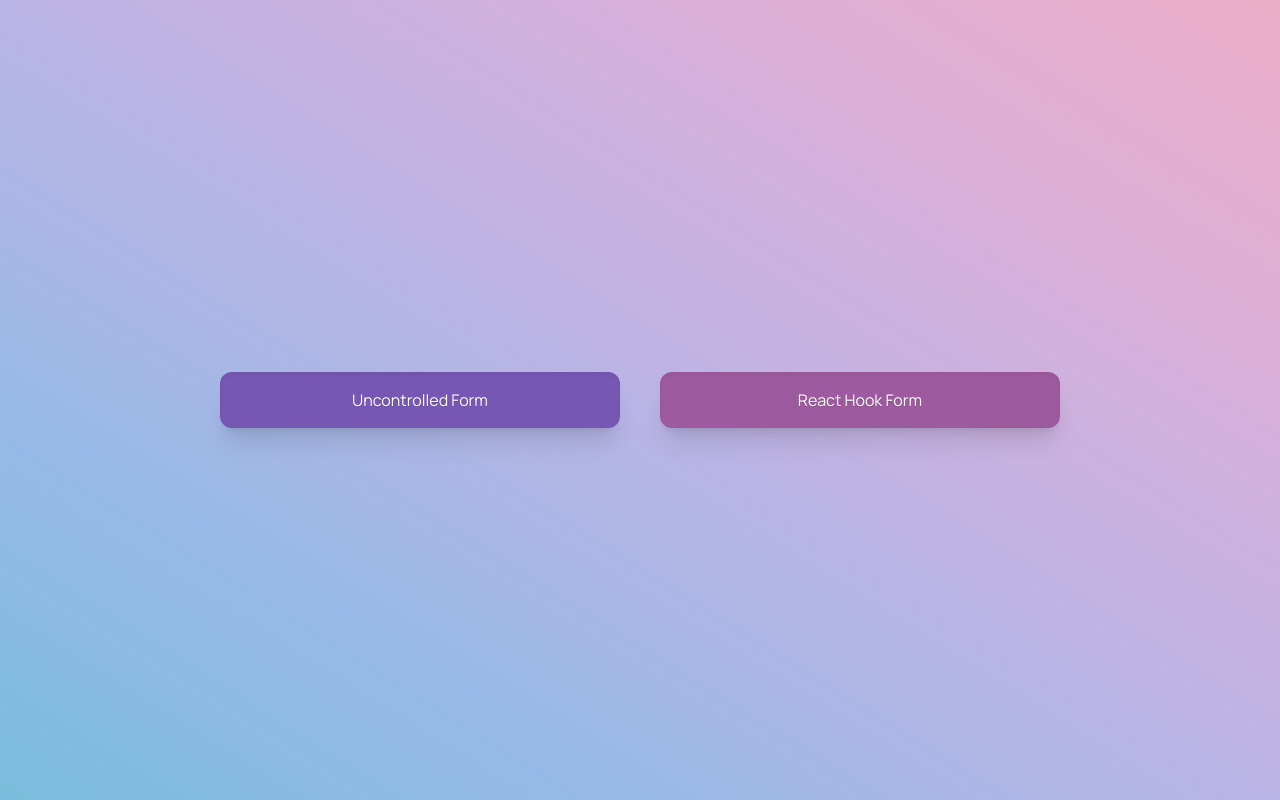
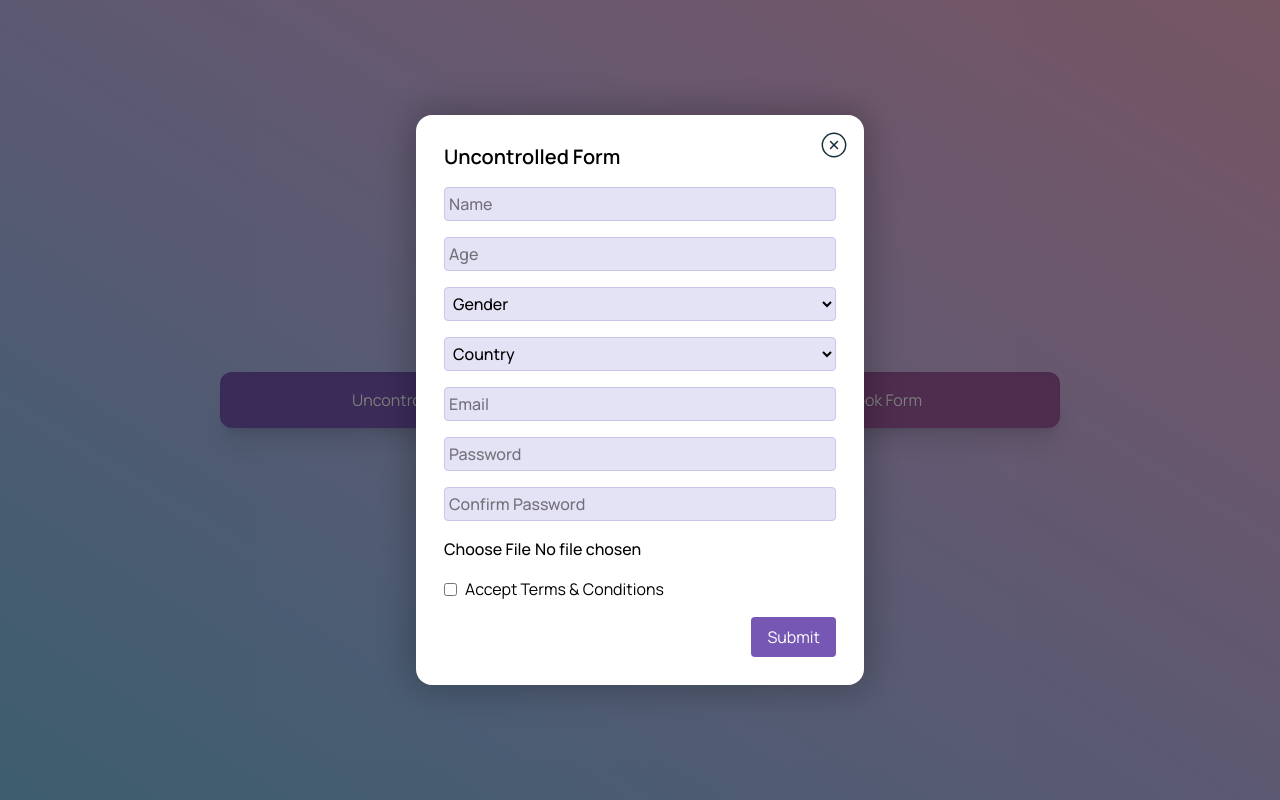
Before and after one commit to AlyaEngineer/RS-React-App-2025Q3, a React (Vite) app in the folder forms-project/: page / in a window 1280 px wide. Both pictures are taken after a click on the button "Uncontrolled Form". Built offline with nearby package versions, Linux system fonts and the light colour scheme.

Commit message:
feat: add Modal component

```diff
--- a/forms-project/src/App.tsx
+++ b/forms-project/src/App.tsx
@@ -1,15 +1,41 @@
+import { useState } from 'react';
+import { createPortal } from 'react-dom';
+
 import { Button } from './components/Button';
+import { FormContent } from './components/FormContent';
 
 export default function App() {
+  const [modalOpen, setModalOpen] = useState(false);
+  const [uncontrolled, setUncontrolled] = useState(true);
+
+  const openUncontrolled = () => {
+    setUncontrolled(true);
+    setModalOpen(true);
+  };
+
+  const openHookForm = () => {
+    setUncontrolled(false);
+    setModalOpen(true);
+  };
+
   return (
     <div className="flex min-h-screen items-center justify-center gap-10 p-10 max-md:flex-col">
-      <Button className="bg-button-background hover:bg-button-background-hover">
+      <Button
+        onClick={openUncontrolled}
+        className="bg-button-background hover:bg-button-background-hover"
+      >
         Uncontrolled Form
       </Button>
 
-      <Button className="bg-button-reload hover:bg-button-reload-hover">
+      <Button onClick={openHookForm} className="bg-button-reload hover:bg-button-reload-hover">
         React Hook Form
       </Button>
+
+      {modalOpen &&
+        createPortal(
+          <FormContent onClose={() => setModalOpen(false)} uncontrolled={uncontrolled} />,
+          document.body
+        )}
     </div>
   );
 }
--- /dev/null
+++ b/forms-project/src/components/FormContent.tsx
@@ -0,0 +1,237 @@
+import { useState, useRef } from 'react';
+
+import Modal from './Modal';
+
+type FormContentProps = {
+  onClose: () => void;
+  uncontrolled?: boolean;
+};
+
+export const FormContent = ({ onClose, uncontrolled }: FormContentProps) => {
+  const countries = ['USA', 'UK', 'Germany', 'France', 'Canada'];
+  const [preview, setPreview] = useState<string | null>(null);
+
+  const nameRef = useRef<HTMLInputElement>(null);
+  const ageRef = useRef<HTMLInputElement>(null);
+  const emailRef = useRef<HTMLInputElement>(null);
+  const passwordRef = useRef<HTMLInputElement>(null);
+  const confirmPasswordRef = useRef<HTMLInputElement>(null);
+  const genderRef = useRef<HTMLSelectElement>(null);
+  const termsRef = useRef<HTMLInputElement>(null);
+  const countryRef = useRef<HTMLSelectElement>(null);
+  const pictureRef = useRef<HTMLInputElement>(null);
+
+  const [formData, setFormData] = useState({
+    name: '',
+    age: '',
+    email: '',
+    password: '',
+    confirmPassword: '',
+    gender: '',
+    acceptTnC: false,
+    country: '',
+    picture: null as File | null,
+  });
+
+  const handleChange = (e: React.ChangeEvent<HTMLInputElement | HTMLSelectElement>) => {
+    const target = e.target as HTMLInputElement;
+    const { name, type, value, checked, files } = target;
+
+    let fieldValue: string | boolean | File | null = value;
+
+    if (type === 'checkbox') {
+      fieldValue = checked;
+    } else if (type === 'file') {
+      fieldValue = files?.[0] ?? null;
+
+      if (fieldValue) {
+        const reader = new FileReader();
+        reader.onloadend = () => setPreview(reader.result as string);
+        reader.readAsDataURL(fieldValue);
+      }
+    }
+
+    setFormData((prev) => ({
+      ...prev,
+      [name]: fieldValue,
+    }));
+  };
+
+  const handleSubmit = (e: React.FormEvent) => {
+    e.preventDefault();
+    if (uncontrolled) {
+      console.log({
+        name: nameRef.current?.value,
+        age: ageRef.current?.value,
+        email: emailRef.current?.value,
+        password: passwordRef.current?.value,
+        confirmPassword: confirmPasswordRef.current?.value,
+        gender: genderRef.current?.value,
+        acceptTnC: termsRef.current?.checked,
+        country: countryRef.current?.value,
+        picture: pictureRef.current?.files?.[0],
+      });
+    } else {
+      console.log(formData, preview);
+    }
+    onClose();
+  };
+
+  const inputClass = `w-full border rounded p-1 focus:outline-none bg-input-background/50 border-input-background border-1 ${
+    uncontrolled ? 'focus:border-button-background' : 'focus:border-button-reload'
+  }`;
+
+  return (
+    <Modal isOpen={true} onClose={onClose}>
+      <h2 className="mb-4 text-xl font-semibold">
+        {uncontrolled ? 'Uncontrolled Form' : 'Hook Form'}
+      </h2>
+
+      <form className="space-y-4" onSubmit={handleSubmit}>
+        <label htmlFor="name" className="block font-medium">
+          <input
+            id="name"
+            name="name"
+            placeholder="Name"
+            autoComplete="name"
+            {...(uncontrolled
+              ? { ref: nameRef }
+              : { name: 'name', value: formData.name, onChange: handleChange })}
+            className={inputClass}
+          />
+        </label>
+
+        <label htmlFor="age" className="block font-medium">
+          <input
+            id="age"
+            name="age"
+            type="number"
+            placeholder="Age"
+            autoComplete="bday"
+            {...(uncontrolled
+              ? { ref: ageRef }
+              : { name: 'age', value: formData.age, onChange: handleChange })}
+            className={inputClass}
+          />
+        </label>
+
+        <label htmlFor="gender" className="block font-medium">
+          <select
+            id="gender"
+            name="gender"
+            autoComplete="sex"
+            {...(uncontrolled
+              ? { ref: genderRef, defaultValue: '' }
+              : { name: 'gender', value: formData.gender, onChange: handleChange })}
+            className={inputClass}
+          >
+            <option value="">Gender</option>
+            <option value="male">Male</option>
+            <option value="female">Female</option>
+          </select>
+        </label>
+
+        <label htmlFor="country" className="block font-medium">
+          <select
+            id="country"
+            name="country"
+            autoComplete="country-name"
+            {...(uncontrolled
+              ? { ref: countryRef, defaultValue: '' }
+              : { name: 'country', value: formData.country, onChange: handleChange })}
+            className={inputClass}
+          >
+            <option value="">Country</option>
+            {countries.map((c) => (
+              <option key={c} value={c}>
+                {c}
+              </option>
+            ))}
+          </select>
+        </label>
+
+        <label htmlFor="email" className="block font-medium">
+          <input
+            id="email"
+            name="email"
+            type="email"
+            placeholder="Email"
+            autoComplete="email"
+            {...(uncontrolled
+              ? { ref: emailRef }
+              : { name: 'email', value: formData.email, onChange: handleChange })}
+            className={inputClass}
+          />
+        </label>
+
+        <label htmlFor="password" className="block font-medium">
+          <input
+            id="password"
+            name="password"
+            type="password"
+            placeholder="Password"
+            autoComplete="new-password"
+            {...(uncontrolled
+              ? { ref: passwordRef }
+              : { name: 'password', value: formData.password, onChange: handleChange })}
+            className={inputClass}
+          />
+        </label>
+
+        <label htmlFor="confirmPassword" className="block font-medium">
+          <input
+            id="confirmPassword"
+            name="confirmPassword"
+            type="password"
+            placeholder="Confirm Password"
+            autoComplete={uncontrolled ? undefined : 'new-password'}
+            {...(uncontrolled
+              ? { ref: confirmPasswordRef }
+              : {
+                  name: 'confirmPassword',
+                  value: formData.confirmPassword,
+                  onChange: handleChange,
+                })}
+            className={inputClass}
+          />
+        </label>
+
+        <label htmlFor="picture" className="block font-medium">
+          <input
+            id="picture"
+            name="picture"
+            type="file"
+            accept="image/png, image/jpeg"
+            {...(uncontrolled ? { ref: pictureRef } : { name: 'picture', onChange: handleChange })}
+            className="block cursor-pointer"
+          />
+          {preview && <img src={preview} alt="preview" className="mt-2 h-20 w-20 rounded" />}
+        </label>
+
+        <label htmlFor="terms" className="flex items-center gap-2">
+          <input
+            id="terms"
+            name="acceptTnC"
+            type="checkbox"
+            {...(uncontrolled
+              ? { ref: termsRef }
+              : { name: 'acceptTnC', checked: formData.acceptTnC, onChange: handleChange })}
+            className="cursor-pointer"
+          />
+          Accept Terms & Conditions
+        </label>
+
+        <button
+          type="submit"
+          className={`flex cursor-pointer justify-self-end-safe rounded px-4 py-2 ${
+            uncontrolled
+              ? 'bg-button-background hover:bg-button-background-hover'
+              : 'bg-button-reload hover:bg-button-reload-hover'
+          } text-white`}
+        >
+          Submit
+        </button>
+      </form>
+    </Modal>
+  );
+};
--- /dev/null
+++ b/forms-project/src/components/Modal.tsx
@@ -0,0 +1,51 @@
+import { CircleX } from 'lucide-react';
+import { createPortal } from 'react-dom';
+
+type ModalProps = {
+  isOpen: boolean;
+  onClose: () => void;
+  children: React.ReactNode;
+};
+
+export default function Modal({ isOpen, onClose, children }: ModalProps) {
+  if (!isOpen) return null;
+
+  const handleOverlayClick = (e: React.MouseEvent<HTMLDivElement>) => {
+    if (e.target === e.currentTarget) {
+      onClose();
+    }
+  };
+
+  const handleKeyDown = (e: React.KeyboardEvent<HTMLDivElement>) => {
+    if (e.key === 'Escape') {
+      onClose();
+    }
+    if (e.key === 'Enter' || e.key === ' ') {
+      if (e.currentTarget === document.activeElement) {
+        onClose();
+      }
+    }
+  };
+
+  return createPortal(
+    <div
+      className="fixed inset-0 z-50 flex items-center justify-center bg-black/50"
+      role="button"
+      tabIndex={0}
+      onClick={handleOverlayClick}
+      onKeyDown={handleKeyDown}
+    >
+      <div className="shadow-3xl relative w-full max-w-md rounded-2xl bg-white p-7">
+        <button
+          onClick={onClose}
+          className="text-text-content hover:text-button-error absolute top-2 right-2 cursor-pointer p-2"
+          aria-label="Close modal"
+        >
+          <CircleX strokeWidth={1.25} size={28} />
+        </button>
+        {children}
+      </div>
+    </div>,
+    document.body
+  );
+}
```
